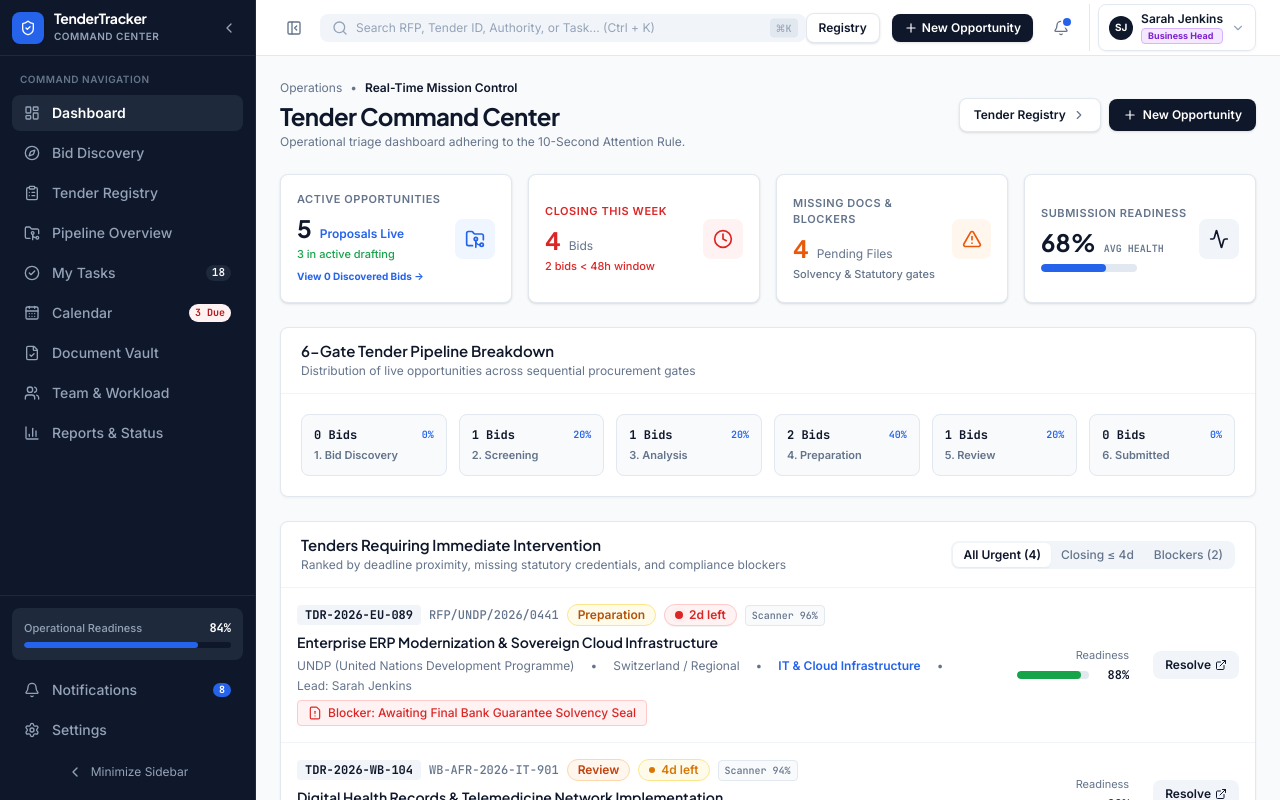
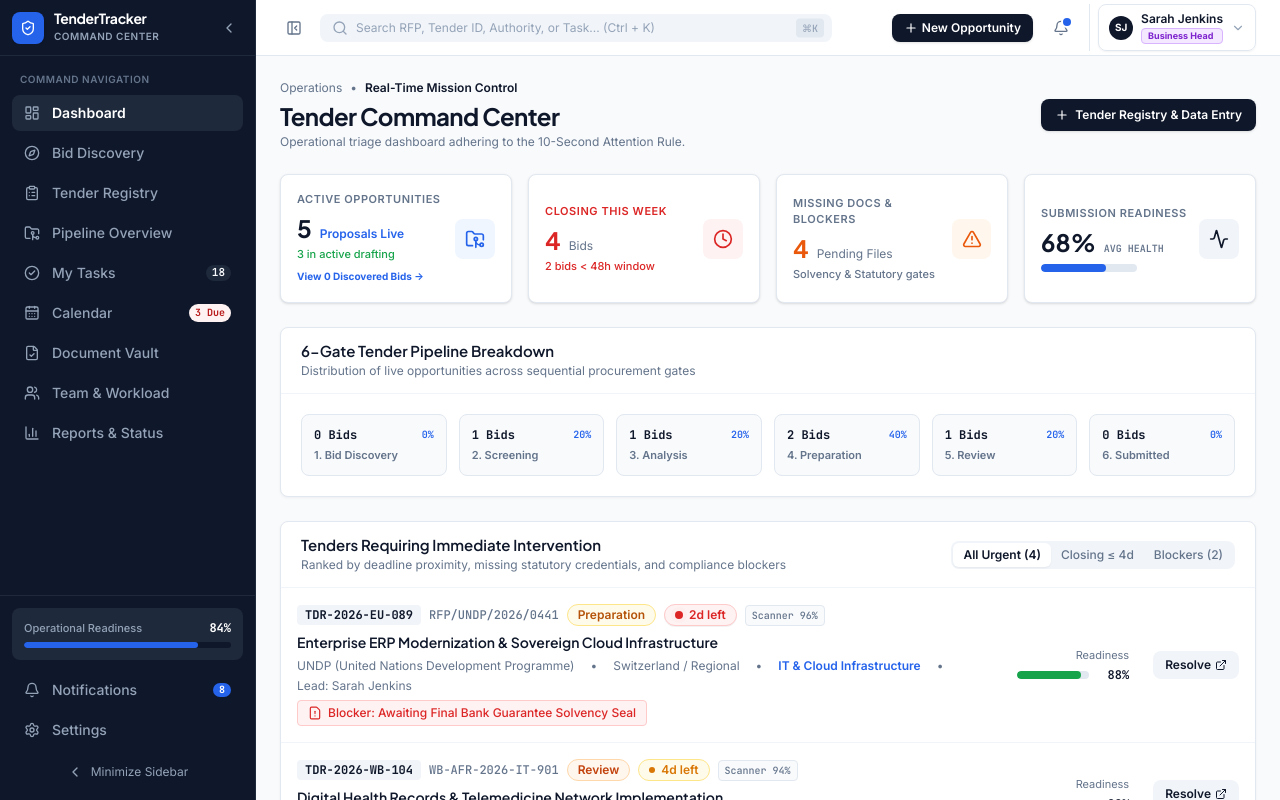
Before and after one commit to akib25889/Tender-tracker-v2, a React (Vite) app in the folder frontend/: page /dashboard in a window 1280 px wide. Shown: the top 800 px of the page. Built offline with nearby package versions, Linux system fonts and the light colour scheme.

Commit message:
refactor: remove Registry button from header and remove popup modal in favor of dedicated registry page

```diff
--- a/frontend/src/components/layout/AppLayout.tsx
+++ b/frontend/src/components/layout/AppLayout.tsx
@@ -2,14 +2,11 @@ import React, { useState } from 'react';
 import { Outlet } from 'react-router-dom';
 import { Sidebar } from './Sidebar';
 import { Header } from './Header';
-import { useTenders } from '../../context/TenderContext';
-import { NewTenderModal } from '../modals/NewTenderModal';
 import { UploadDocumentModal } from '../modals/UploadDocumentModal';
 import { ShareDocumentModal } from '../modals/ShareDocumentModal';
 
 export const AppLayout: React.FC = () => {
   const [sidebarCollapsed, setSidebarCollapsed] = useState(false);
-  const { setIsNewTenderModalOpen } = useTenders();
 
   return (
     <div className="min-h-screen bg-[#F8FAFC]">
@@ -29,7 +26,6 @@ export const AppLayout: React.FC = () => {
         <Header
           sidebarCollapsed={sidebarCollapsed}
           onToggleSidebar={() => setSidebarCollapsed(!sidebarCollapsed)}
-          onNewTenderClick={() => setIsNewTenderModalOpen(true)}
         />
 
         {/* Viewport Content */}
@@ -41,7 +37,6 @@ export const AppLayout: React.FC = () => {
       </div>
 
       {/* Global Modals */}
-      <NewTenderModal />
       <UploadDocumentModal />
       <ShareDocumentModal />
     </div>
--- a/frontend/src/components/layout/Header.tsx
+++ b/frontend/src/components/layout/Header.tsx
@@ -6,13 +6,11 @@ import { UserRoleSwitcher } from '../ui/UserRoleSwitcher';
 interface HeaderProps {
   sidebarCollapsed: boolean;
   onToggleSidebar?: () => void;
-  onNewTenderClick?: () => void;
 }
 
 export const Header: React.FC<HeaderProps> = ({
   sidebarCollapsed,
   onToggleSidebar,
-  onNewTenderClick,
 }) => {
   return (
     <header
@@ -53,20 +51,11 @@ export const Header: React.FC<HeaderProps> = ({
       <div className="flex items-center gap-3">
         <Link
           to="/registry"
-          className="hidden sm:inline-flex items-center gap-1.5 px-3 py-1.5 bg-white border border-[#E2E8F0] rounded-lg text-xs font-semibold text-[#0F172A] hover:bg-[#F8FAFC] transition-colors shadow-sm"
+          className="flex items-center gap-1 px-3 py-1.5 bg-[#0F172A] text-white rounded-lg text-xs font-semibold hover:bg-[#1E293B] transition-colors shadow-sm"
         >
-          <span>Registry</span>
+          <Plus className="w-3.5 h-3.5" />
+          <span className="hidden sm:inline">New Opportunity</span>
         </Link>
-
-        {onNewTenderClick && (
-          <button
-            onClick={onNewTenderClick}
-            className="flex items-center gap-1 px-3 py-1.5 bg-[#0F172A] text-white rounded-lg text-xs font-semibold hover:bg-[#1E293B] transition-colors shadow-sm"
-          >
-            <Plus className="w-3.5 h-3.5" />
-            <span className="hidden sm:inline">New Opportunity</span>
-          </button>
-        )}
 
         {/* System Alert Bell */}
         <Link
--- a/frontend/src/pages/DashboardPage.tsx
+++ b/frontend/src/pages/DashboardPage.tsx
@@ -6,7 +6,6 @@ import {
   AlertTriangle,
   Activity,
   Plus,
-  ChevronRight,
   FileWarning,
   ExternalLink,
 } from 'lucide-react';
@@ -18,7 +17,7 @@ import { Card } from '../components/ui/Card';
 import { TenderStage } from '../types/tender';
 
 export const DashboardPage: React.FC = () => {
-  const { tenders, setIsNewTenderModalOpen } = useTenders();
+  const { tenders } = useTenders();
   const [filterMode, setFilterMode] = useState<'ALL_URGENT' | 'CLOSING_SOON' | 'BLOCKERS'>('ALL_URGENT');
 
   // Dynamic live operational metric calculations
@@ -74,18 +73,11 @@ export const DashboardPage: React.FC = () => {
         <div className="flex items-center gap-2">
           <Link
             to="/registry"
-            className="flex items-center gap-1.5 px-3.5 py-2 bg-white border border-[#E2E8F0] rounded-lg text-xs font-semibold text-[#0F172A] hover:bg-[#F8FAFC] transition-colors shadow-sm"
-          >
-            <span>Tender Registry</span>
-            <ChevronRight className="w-3.5 h-3.5 text-[#64748B]" />
-          </Link>
-          <button
-            onClick={() => setIsNewTenderModalOpen(true)}
             className="flex items-center gap-1.5 px-3.5 py-2 bg-[#0F172A] text-white rounded-lg text-xs font-semibold hover:bg-[#1E293B] transition-colors shadow-sm"
           >
             <Plus className="w-3.5 h-3.5" />
-            <span>New Opportunity</span>
-          </button>
+            <span>Tender Registry &amp; Data Entry</span>
+          </Link>
         </div>
       </div>
 
--- a/frontend/src/pages/TenderListPage.tsx
+++ b/frontend/src/pages/TenderListPage.tsx
@@ -17,7 +17,7 @@ import { ExportDropdown } from '../components/ui/ExportDropdown';
 import { TenderStage } from '../types/tender';
 
 export const TenderListPage: React.FC = () => {
-  const { tenders, setIsNewTenderModalOpen, updateTenderStage, formatCurrency } = useTenders();
+  const { tenders, updateTenderStage, formatCurrency } = useTenders();
   const [searchParams, setSearchParams] = useSearchParams();
   const stageFromUrl = searchParams.get('stage');
 
@@ -105,13 +105,13 @@ export const TenderListPage: React.FC = () => {
 
         <div className="flex items-center gap-2">
           <ExportDropdown tenders={filteredTenders} label="Export Pipeline" />
-          <button
-            onClick={() => setIsNewTenderModalOpen(true)}
+          <Link
+            to="/registry"
             className="flex items-center gap-1.5 px-3.5 py-2 bg-[#0F172A] text-white rounded-lg text-xs font-semibold hover:bg-[#1E293B] transition-colors shadow-sm"
           >
             <Plus className="w-3.5 h-3.5" />
             <span>New Tender Opportunity</span>
-          </button>
+          </Link>
         </div>
       </div>
 
```
Also changed, not shown: 1 other file (tests, documents, lock files or other folders).
